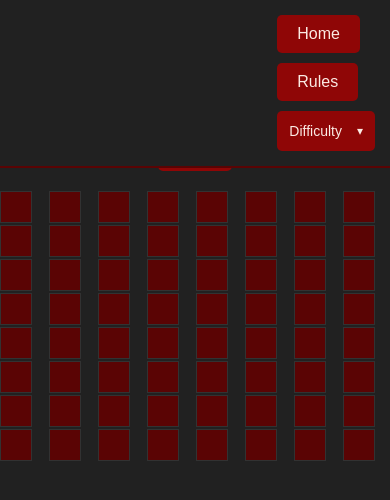
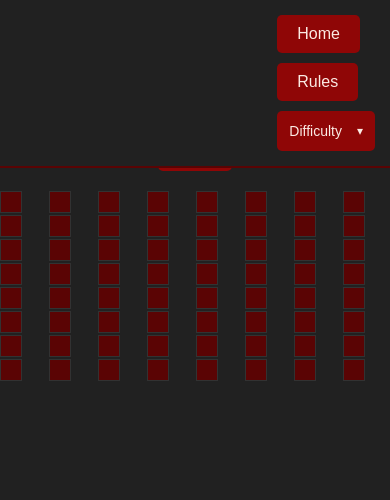
Before and after one commit to aneja5/Sahilpreet-aneja-project2, a React (Create React App) app: page /game/1 in a window 390 px wide. Shown: the top 500 px of the page. Built offline with nearby package versions, Linux system fonts and the light colour scheme.

Commit message:
Update Cell.css

```diff
--- a/src/components/Cell.css
+++ b/src/components/Cell.css
@@ -38,3 +38,11 @@
 .bomb-logo:hover {
   background-color: rgb(197, 2, 2);
 }
+
+@media screen and (max-width: 600px) {
+  .cell {
+    width: 20px;
+    height: 20px;
+    font-size: 18px;
+  }
+}
```
